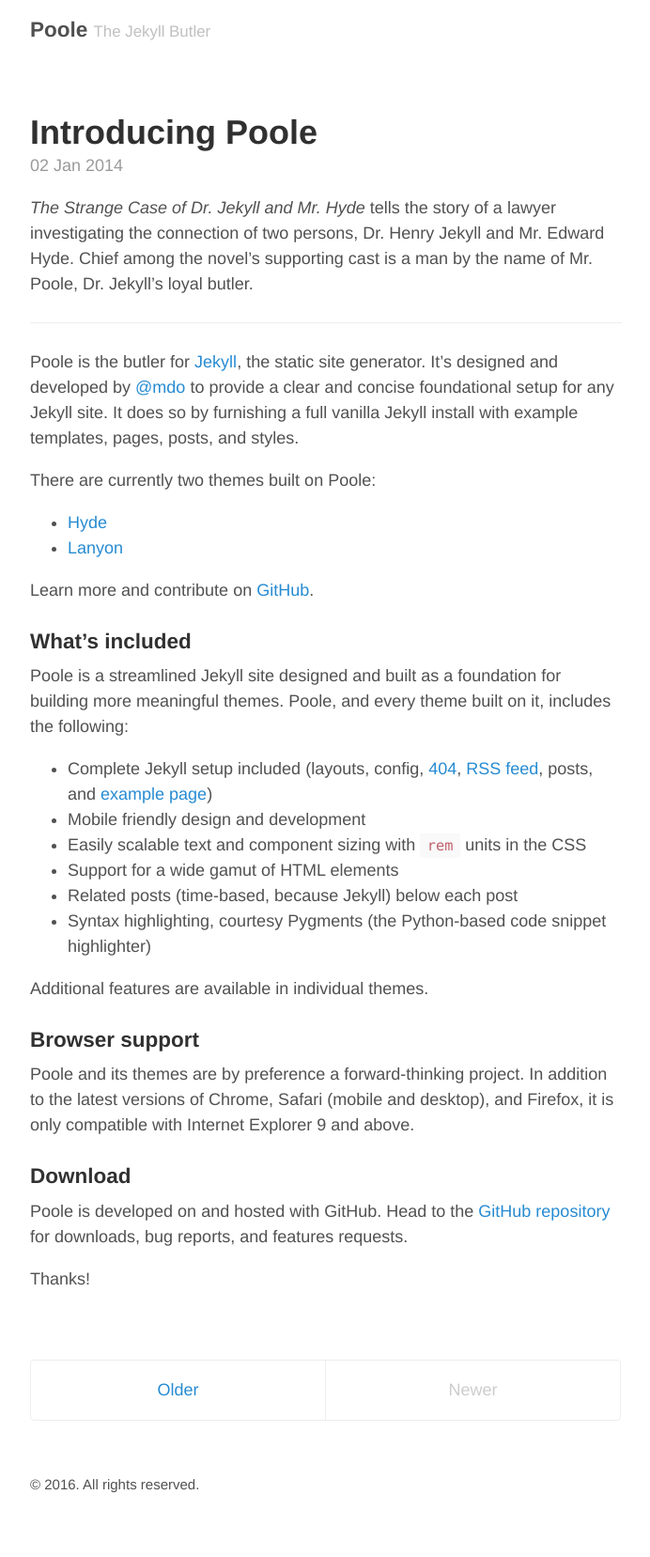
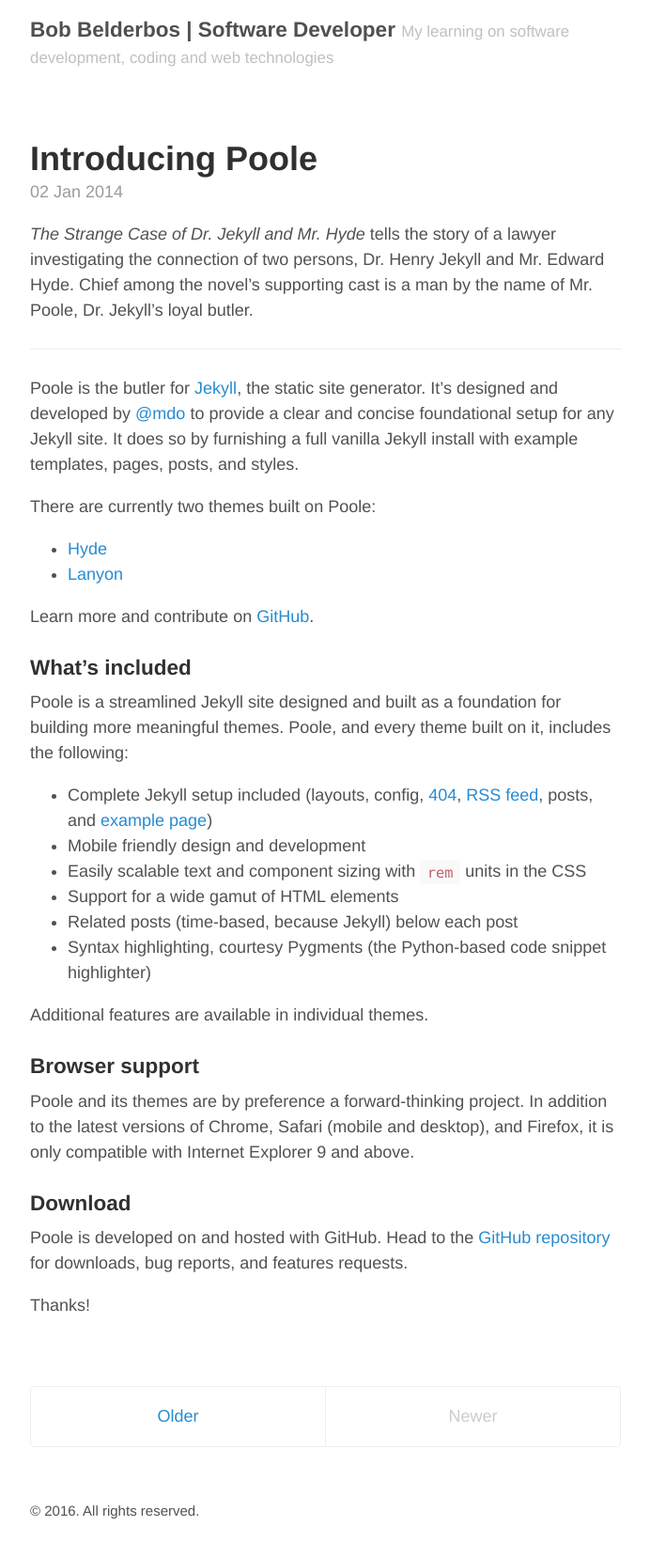
Before and after one commit to bbelderbos/bbelderbos.github.io, a Jekyll site: the page built from index.html, in a window 1280 px wide. Shown: the whole page at 94% size, without its empty margins (293-985 px from the left). Built offline with Jekyll 4.4.1, drawn with Linux system fonts in a browser that asks for light colours; the list of posts is cut into pages by our own code; before the commit the page ends 1629 px from its top, so only the background shows below that.

Commit message:
updated config

```diff
--- a/_config.yml
+++ b/_config.yml
@@ -5,9 +5,9 @@ permalink:           pretty
 relative_permalinks: true
 
 # Setup
-title:               Poole
-tagline:             The Jekyll Butler
-url:                 http://getpoole.com
+title:               Bob Belderbos | Software Developer
+tagline:             My learning on software development, coding and web technologies
+url:                 http://bobbelderbos.com
 paginate:            1
 baseurl:             ""
 
@@ -20,11 +20,11 @@ sass:
 
 # About/contact
 author:
-  name:              Mark Otto
-  url:               https://twitter.com/mdo
-  email:             markdotto@gmail.com
+  name:              Bob Belderbos
+  url:               https://twitter.com/bbelderbos
+  email:             info@bobbelderbos.com
 
 # Custom vars
 version:             2.0.0
 github:
-  repo:              https://github.com/poole/poole
+  repo:              https://github.com/bbelderbos/bbelderbos.github.io
```
